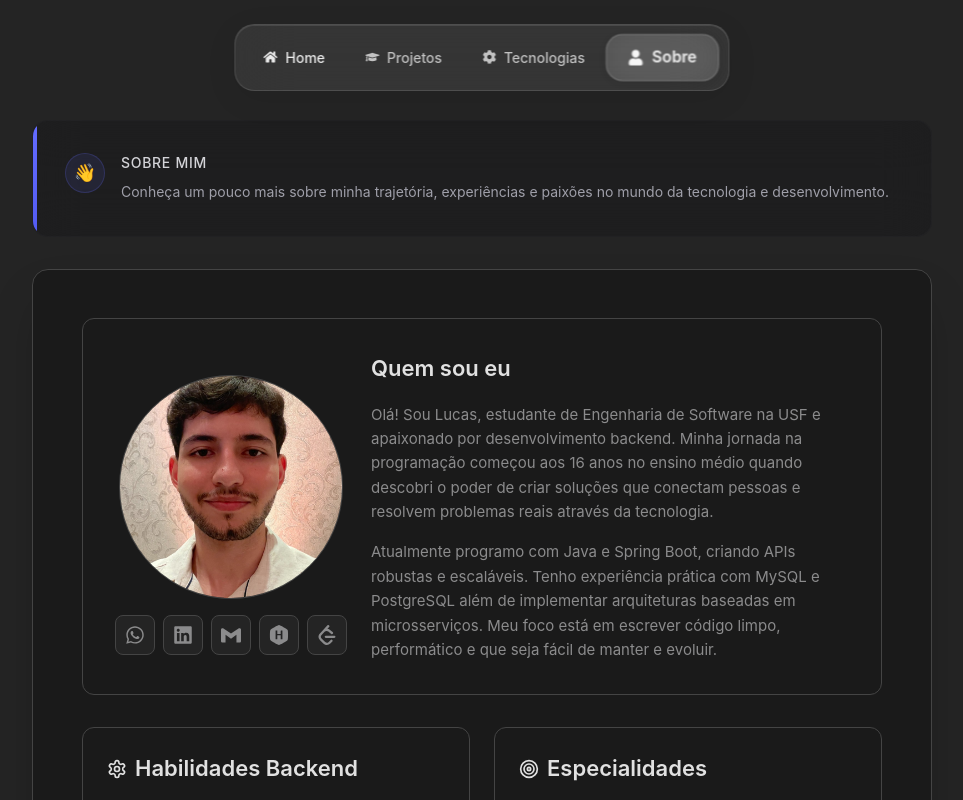
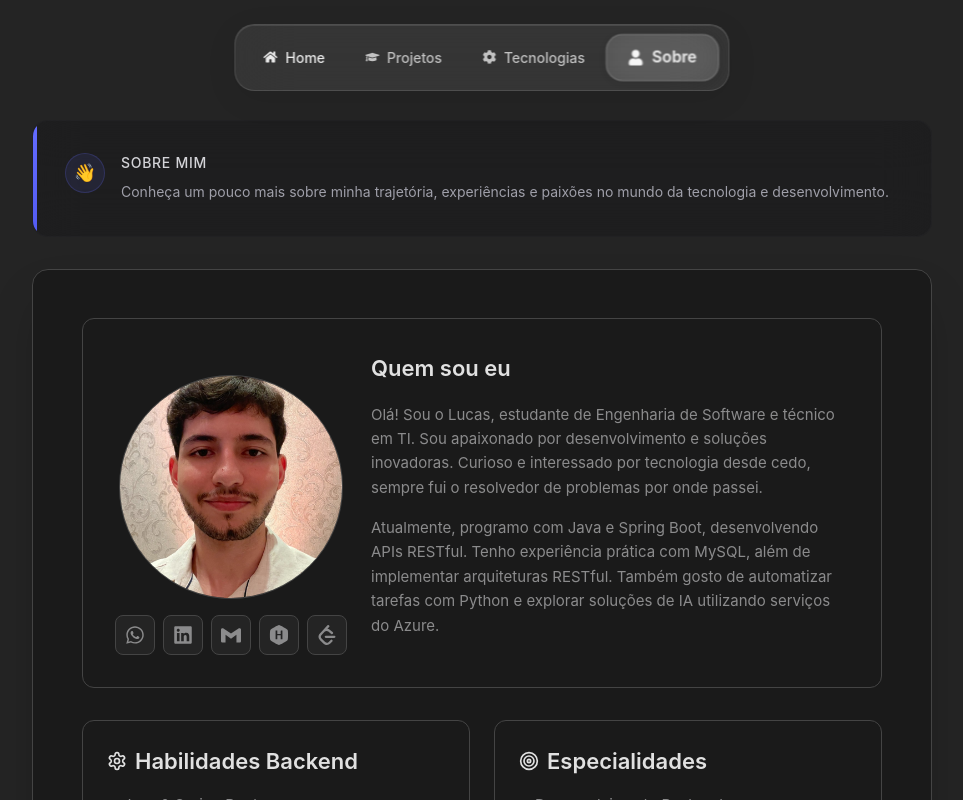
Before and after one commit to lucasgls/portifolio, a React (Vite) app: page / in a window 1280 px wide. Both pictures are taken after a click on the button "Sobre". Shown: the top 800 px of the page, without its empty margins (158-1121 px from the left). Built offline with nearby package versions, Linux system fonts and the light colour scheme.

Commit message:
altera dados do sobre

```diff
--- a/src/pages/About/AboutContent/AboutContent.tsx
+++ b/src/pages/About/AboutContent/AboutContent.tsx
@@ -5,7 +5,7 @@ import { FaWhatsapp, FaLinkedin } from 'react-icons/fa'
 export function AboutContent() {
   return (
     <div className="max-w-[900px] mx-auto">
-      {/* Card de fundo estilo folha A4 */}
+
       <div className="bg-[var(--bg-secondary)] border border-[var(--border-color)] rounded-2xl p-4 md:p-8 lg:p-12 shadow-2xl backdrop-blur-sm">
         <div className="space-y-6 md:space-y-8">
 
@@ -22,7 +22,7 @@ export function AboutContent() {
                     />
                   </div>
 
-                  {/* Ícones de contato abaixo da foto */}
+
                   <div className="flex justify-center gap-1.5 md:gap-2 mt-3 md:mt-4 flex-wrap">
                     <a
                       href="https://wa.me/5519998991823"
@@ -79,15 +79,14 @@ export function AboutContent() {
                 <div className="space-y-3 md:space-y-4 text-[var(--text-secondary)] leading-relaxed flex-1">
                   <h2 className="text-[18px] md:text-[22px] text-[var(--text-primary)] font-semibold mb-3 md:mb-4 text-center md:text-left">Quem sou eu</h2>
                   <p className="text-[14px] md:text-[15px] text-center md:text-left">
-                    Olá! Sou Lucas, estudante de Engenharia de Software na USF e apaixonado por desenvolvimento backend.
-                    Minha jornada na programação começou aos 16 anos no ensino médio quando descobri o poder de criar soluções
-                    que conectam pessoas e resolvem problemas reais através da tecnologia.
+                    Olá! Sou o Lucas, estudante de Engenharia de Software e técnico em TI.
+                    Sou apaixonado por desenvolvimento e soluções inovadoras.
+                    Curioso e interessado por tecnologia desde cedo, sempre fui o resolvedor de problemas por onde passei.
                   </p>
                   <p className="text-[14px] md:text-[15px] text-center md:text-left">
-                    Atualmente programo com Java e Spring Boot, criando APIs robustas e escaláveis.
-                    Tenho experiência prática com MySQL e PostgreSQL além de implementar
-                    arquiteturas baseadas em microsserviços. Meu foco está em escrever código limpo,
-                    performático e que seja fácil de manter e evoluir.
+                    Atualmente, programo com Java e Spring Boot, desenvolvendo APIs RESTful.
+                    Tenho experiência prática com MySQL, além de implementar arquiteturas RESTful.
+                    Também gosto de automatizar tarefas com Python e explorar soluções de IA utilizando serviços do Azure.
                   </p>
                 </div>
               </div>
@@ -110,19 +109,19 @@ export function AboutContent() {
                   </li>
                   <li className="flex items-center gap-2 text-[14px] md:text-[15px]">
                     <span className="w-2 h-2 bg-[#646cff] rounded-full"></span>
-                    MySQL & PostgreSQL
+                    MySQL
                   </li>
                   <li className="flex items-center gap-2 text-[14px] md:text-[15px]">
                     <span className="w-2 h-2 bg-[#646cff] rounded-full"></span>
-                    APIs REST & GraphQL
+                    APIs RESTful
                   </li>
                   <li className="flex items-center gap-2 text-[14px] md:text-[15px]">
                     <span className="w-2 h-2 bg-[#646cff] rounded-full"></span>
-                    Docker & Kubernetes
+                    Docker
                   </li>
                   <li className="flex items-center gap-2 text-[15px]">
                     <span className="w-2 h-2 bg-[#646cff] rounded-full"></span>
-                    AWS, Azure & Microsserviços
+                    AWS, Azure
                   </li>
                 </ul>
               </div>
@@ -140,19 +139,15 @@ export function AboutContent() {
                   </li>
                   <li className="flex items-center gap-2 text-[15px]">
                     <span className="w-2 h-2 bg-[#646cff] rounded-full"></span>
+                    Automatização de tarefas
+                  </li>
+                  <li className="flex items-center gap-2 text-[15px]">
+                    <span className="w-2 h-2 bg-[#646cff] rounded-full"></span>
                     Bancos de Dados Relacionais
                   </li>
                   <li className="flex items-center gap-2 text-[15px]">
                     <span className="w-2 h-2 bg-[#646cff] rounded-full"></span>
-                    Arquitetura de Software Limpa
-                  </li>
-                  <li className="flex items-center gap-2 text-[15px]">
-                    <span className="w-2 h-2 bg-[#646cff] rounded-full"></span>
-                    Testes & Debug
-                  </li>
-                  <li className="flex items-center gap-2 text-[15px]">
-                    <span className="w-2 h-2 bg-[#646cff] rounded-full"></span>
-                    Aprendizado Contínuo
+                    Testes Unitarios & Debug
                   </li>
                 </ul>
               </div>
@@ -167,28 +162,44 @@ export function AboutContent() {
                 <svg className="w-5 h-5 text-[var(--accent-color)]" fill="currentColor" viewBox="0 0 24 24">
                   <path d="M12 2l3.09 6.26L22 9.27l-5 4.87 1.18 6.88L12 17.77l-6.18 3.25L7 14.14 2 9.27l6.91-1.01L12 2z" />
                 </svg>
-                Cursos / Certificações
+                Formações / Cursos
               </h3>
               <ul className="space-y-2 text-[var(--text-secondary)]">
                 <li className="flex items-center gap-2 text-[15px]">
                   <span className="w-2 h-2 bg-[#646cff] rounded-full"></span>
-                  Java Completo - Programação Orientada a Objetos
+                  Tecnico em Informática - UNASP
                 </li>
                 <li className="flex items-center gap-2 text-[15px]">
                   <span className="w-2 h-2 bg-[#646cff] rounded-full"></span>
-                  Spring Boot & Spring Framework
+                  Engenharia de Software - USF (cursando)
                 </li>
                 <li className="flex items-center gap-2 text-[15px]">
                   <span className="w-2 h-2 bg-[#646cff] rounded-full"></span>
-                  Banco de Dados MySQL & PostgreSQL
+                  Java com Spring - SENAISP (cursando)
                 </li>
                 <li className="flex items-center gap-2 text-[15px]">
                   <span className="w-2 h-2 bg-[#646cff] rounded-full"></span>
-                  Docker & Containerização
+                  Java - HackerRank Certificates
                 </li>
                 <li className="flex items-center gap-2 text-[15px]">
                   <span className="w-2 h-2 bg-[#646cff] rounded-full"></span>
-                  AWS Cloud Practitioner
+                  SQL - HackerRank Certificates
+                </li>
+                <li className="flex items-center gap-2 text-[15px]">
+                  <span className="w-2 h-2 bg-[#646cff] rounded-full"></span>
+                  Rest API - HackerRank Certificates
+                </li>
+                <li className="flex items-center gap-2 text-[15px]">
+                  <span className="w-2 h-2 bg-[#646cff] rounded-full"></span>
+                  Azure: Implantação de serviços em nuvem AZ-900 - SENAISP
+                </li>
+                <li className="flex items-center gap-2 text-[15px]">
+                  <span className="w-2 h-2 bg-[#646cff] rounded-full"></span>
+                  Azure: Implantação de serviços de IA em nuvem AI-900 - SENAISP
+                </li>
+                <li className="flex items-center gap-2 text-[15px]">
+                  <span className="w-2 h-2 bg-[#646cff] rounded-full"></span>
+                  Back-End / POO / GIT - Santander ada TECH+
                 </li>
               </ul>
             </div>
```
